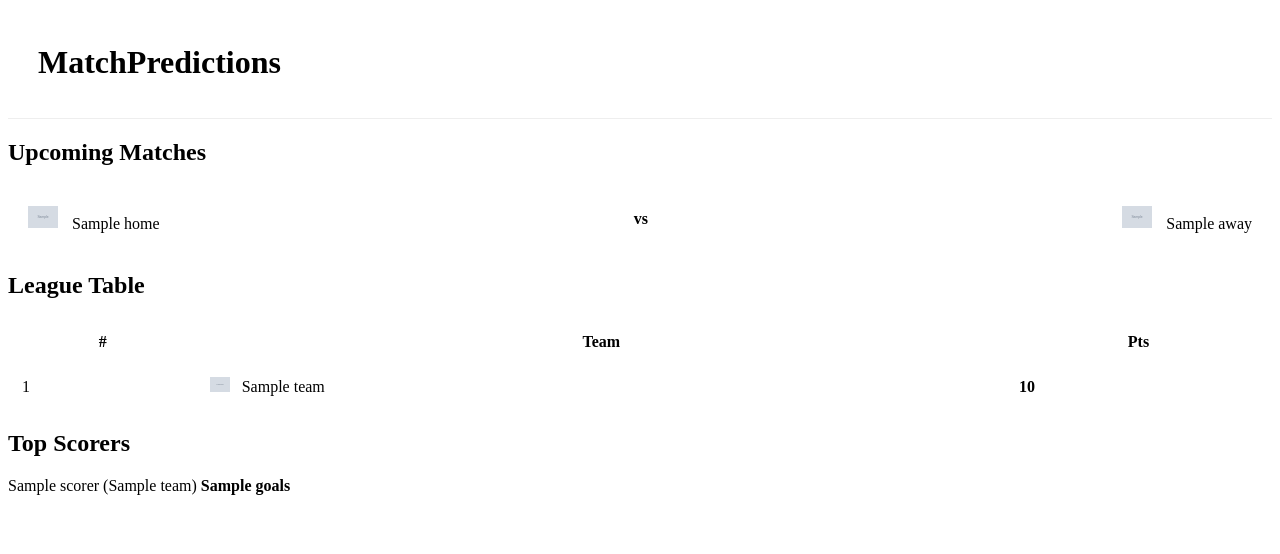
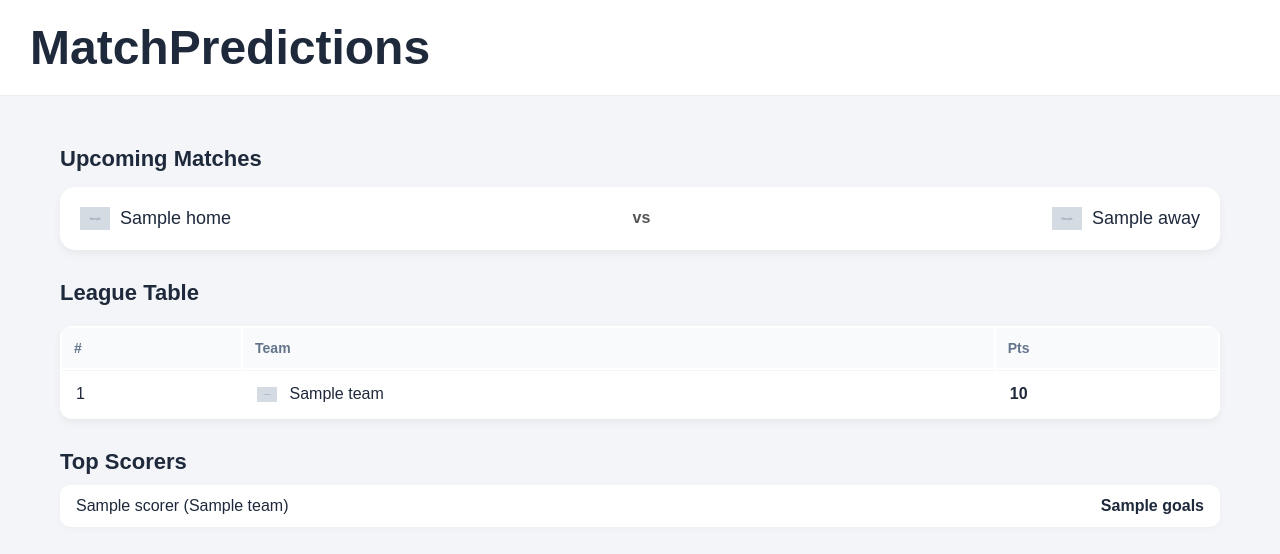
Before and after one commit to bonangel1974/matchpredictions, a Flask app: template templates/index.html in a window 1280 px wide. Shown: the top 554 px of the page. Run offline with Flask 3, Linux system fonts and the light colour scheme; the template is opened without the code that fills it: most values are stand-ins (such as "Sample title", 1, 10 or a date in 2020); grey boxes marked "Sample" are stand-in pictures.

Commit message:
jkjsdsds

```diff
--- a/static/css/style.css
+++ b/static/css/style.css
@@ -1,27 +1,71 @@
+/* RESET */
+* {
+  box-sizing: border-box;
+  margin: 0;
+  padding: 0;
+}
+
+/* BODY */
+body {
+  font-family: Arial, Helvetica, sans-serif;
+  background: #f3f5f9;
+  color: #1e293b;
+}
+
+/* CONTAINER */
+.container {
+  max-width: 1200px;
+  margin: auto;
+  padding: 20px;
+}
+
+/* HEADER */
 .topbar {
   display: flex;
   justify-content: space-between;
   align-items: center;
-  padding: 15px 30px;
+  padding: 20px 30px;
   background: white;
   border-bottom: 1px solid #eee;
+  font-size: 24px;
+  font-weight: bold;
 }
 
+/* NAV */
 nav a {
   margin: 0 10px;
   text-decoration: none;
   font-weight: bold;
   color: #333;
+  transition: 0.2s;
 }
 
+nav a:hover {
+  color: #2563eb;
+}
+
+/* MATCH CARD */
 .match-card {
   display: flex;
   justify-content: space-between;
   align-items: center;
   background: white;
   padding: 20px;
-  border-radius: 12px;
+  border-radius: 15px;
   margin: 15px 0;
+  box-shadow: 0 4px 10px rgba(0,0,0,0.05);
+  transition: 0.2s;
+}
+
+.match-card:hover {
+  transform: translateY(-2px);
+}
+
+/* TEAM */
+.team {
+  display: flex;
+  align-items: center;
+  font-size: 18px;
 }
 
 .team img {
@@ -29,32 +73,121 @@ nav a {
   margin-right: 10px;
 }
 
-.score {
-  font-size: 24px;
+/* VS */
+.vs {
+  font-weight: bold;
+  color: #555;
+}
+
+/* TABLE */
+.table {
+  width: 100%;
+  background: white;
+  border-radius: 12px;
+  margin: 20px 0;
+  overflow: hidden;
+  box-shadow: 0 4px 10px rgba(0,0,0,0.05);
+}
+
+.table th {
+  background: #f8fafc;
+  text-align: left;
+  padding: 12px;
+  font-size: 14px;
+  color: #64748b;
+}
+
+.table td {
+  padding: 14px;
+  border-top: 1px solid #f1f5f9;
+  font-size: 16px;
+}
+
+/* TEAM LOGO */
+.team-logo {
+  width: 20px;
+  margin-right: 8px;
+  vertical-align: middle;
+}
+
+/* PLAYER ROW */
+.player-row {
+  display: flex;
+  justify-content: space-between;
+  padding: 12px 16px;
+  background: white;
+  border-radius: 10px;
+  margin: 8px 0;
+  box-shadow: 0 2px 6px rgba(0,0,0,0.03);
+  font-size: 16px;
+}
+
+/* HEADINGS */
+h2 {
+  margin-top: 30px;
+  margin-bottom: 10px;
+  font-size: 22px;
   font-weight: bold;
 }
 
-.minute {
-  font-size: 12px;
-  color: gray;
+/* BUTTON */
+button {
+  padding: 10px 16px;
+  border: none;
+  border-radius: 8px;
+  background: #2563eb;
+  color: white;
+  cursor: pointer;
+  transition: 0.2s;
 }
 
-.table {
-  width: 100%;
-  background: white;
-  border-radius: 10px;
+button:hover {
+  background: #1e40af;
+}
+
+/* SEARCH */
+.search-box {
+  display: flex;
   margin: 20px 0;
 }
 
-.table th, .table td {
+.search-box input {
+  flex: 1;
   padding: 12px;
+  border-radius: 10px;
+  border: 1px solid #ddd;
+  font-size: 16px;
 }
 
-.team-logo {
-  width: 20px;
-  margin-right: 8px;
+.search-box button {
+  margin-left: 10px;
 }
 
-.vs {
-  font-weight: bold;
+/* BANNER */
+.banner {
+  margin-top: 30px;
+  padding: 30px;
+  background: linear-gradient(135deg, #1e3a8a, #3b82f6);
+  color: white;
+  border-radius: 20px;
+  text-align: center;
 }
+
+/* RESPONSIVE */
+@media (max-width: 768px) {
+
+  .match-card {
+    flex-direction: column;
+    gap: 10px;
+  }
+
+  .team {
+    justify-content: center;
+  }
+
+  .topbar {
+    flex-direction: column;
+    gap: 10px;
+  }
+
+}
```
Also changed, not shown: requirements.txt (+3 -4 lines).
